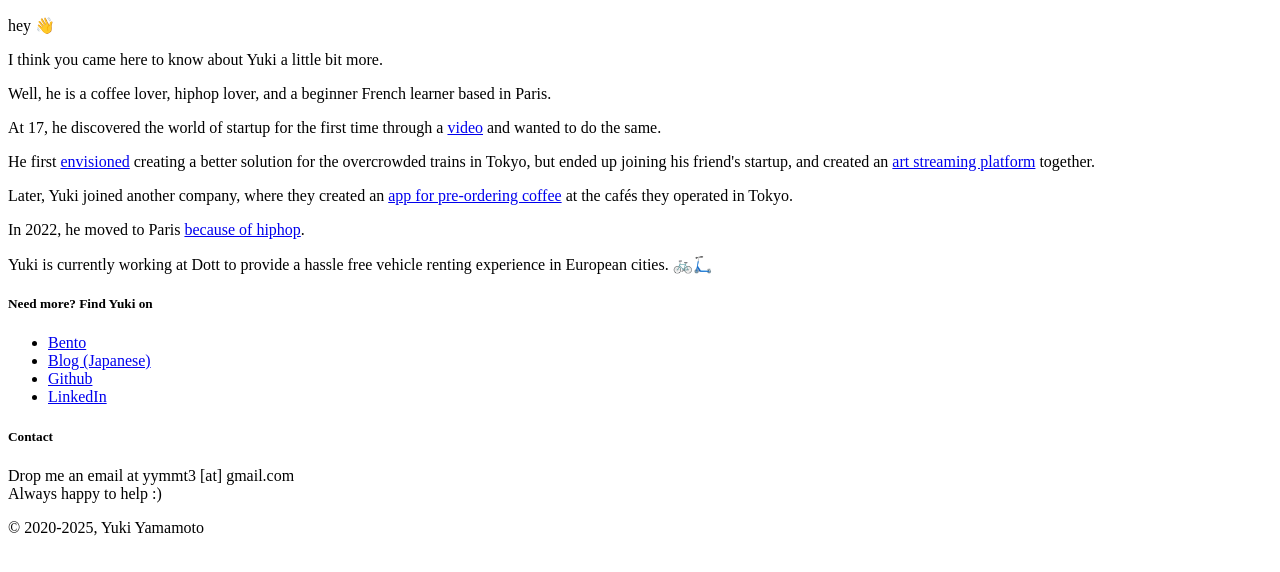
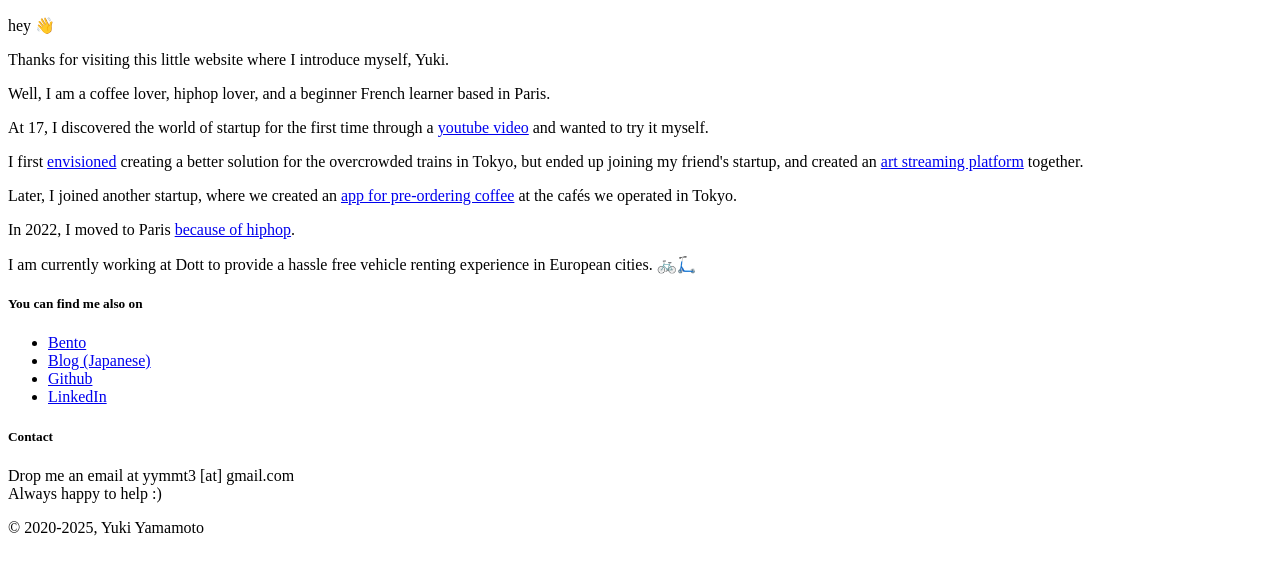
Before and after one commit to redryerye/portfolio, a Gatsby site: page / in a window 1280 px wide. Built offline with nearby package versions, Linux system fonts and the light colour scheme; Gatsby itself is replaced by a stand-in of ours.

Commit message:
chore: update bio

```diff
--- a/src/pages/index.js
+++ b/src/pages/index.js
@@ -57,24 +57,27 @@ const Home = ({ location }) => {
         <p className="home-greeting">
           hey <span className={shakeClass}>👋</span>
         </p>
-        <p>I think you came here to know about Yuki a little bit more.</p>
         <p>
-          Well, he is a coffee lover, hiphop lover, and a beginner French
-          learner based in Paris.
+          Thanks for visiting this little website where I introduce myself,
+          Yuki.
         </p>
         <p>
-          At 17, he discovered the world of startup for the first time through a{" "}
+          Well, I am a coffee lover, hiphop lover, and a beginner French learner
+          based in Paris.
+        </p>
+        <p>
+          At 17, I discovered the world of startup for the first time through a{" "}
           <a
             class="gradient-link"
             href="https://www.youtube.com/watch?v=kqJNQevSgP8"
             target="_blank"
           >
-            video
+            youtube video
           </a>{" "}
-          and wanted to do the same.
+          and wanted to try it myself.
         </p>
         <p>
-          He first{" "}
+          I first{" "}
           <a
             class="gradient-link"
             href="https://www.youtube.com/watch?v=1XqfPD2Yg48&list=PL0d1XViCICSbj37r4CwtK211QaQKC8RJs&index=35"
@@ -83,7 +86,7 @@ const Home = ({ location }) => {
             envisioned
           </a>{" "}
           creating a better solution for the overcrowded trains in Tokyo, but
-          ended up joining his friend's startup, and created an{" "}
+          ended up joining my friend's startup, and created an{" "}
           <a
             class="gradient-link"
             href="https://www.asahi.com/dialog/articles/14233751"
@@ -94,7 +97,7 @@ const Home = ({ location }) => {
           together.
         </p>
         <p>
-          Later, Yuki joined another company, where they created an{" "}
+          Later, I joined another startup, where we created an{" "}
           <a
             class="gradient-link"
             href="https://japan.cnet.com/article/35149892/"
@@ -102,23 +105,23 @@ const Home = ({ location }) => {
           >
             app for pre-ordering coffee
           </a>{" "}
-          at the cafés they operated in Tokyo.
+          at the cafés we operated in Tokyo.
         </p>
         <p>
-          In 2022, he moved to Paris{" "}
+          In 2022, I moved to Paris{" "}
           <Link class="gradient-link" to="/blog/higher-and-higher">
             because of hiphop
           </Link>
           .
         </p>
         <p>
-          Yuki is currently working at Dott to provide a hassle free vehicle
+          I am currently working at Dott to provide a hassle free vehicle
           renting experience in European cities.{" "}
           <span className={bounceClass}>🚲🛴</span>
         </p>
       </div>
       <div className="home">
-        <h5>Need more? Find Yuki on</h5>
+        <h5>You can find me also on</h5>
         <ul className="no-bullet">
           <li>
             <a href="https://bento.me/redryerye" target="_blank">
```
